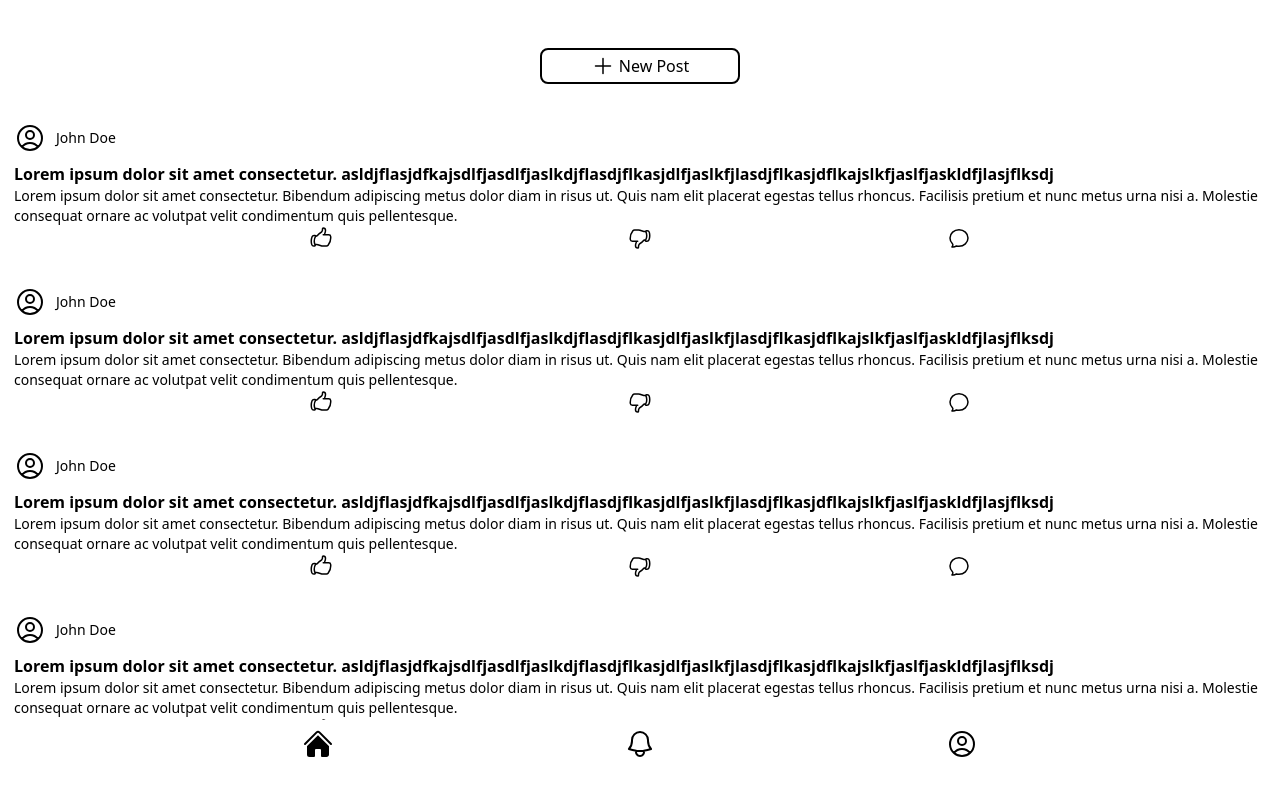
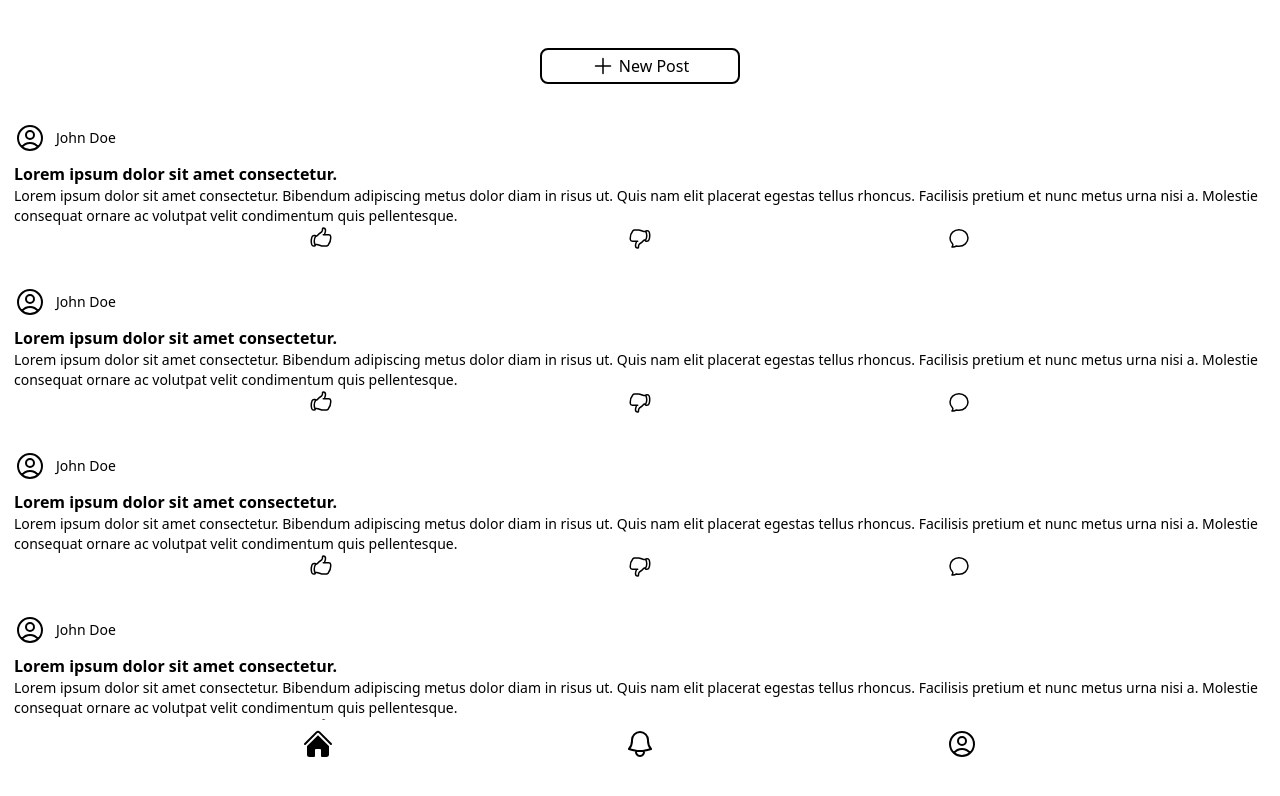
Before and after one commit to NYCU-SDC/eng-training-social-frontend, a React (Vite) app: page / in a window 1280 px wide. Shown: the top 796 px of the page. Built offline with nearby package versions, Linux system fonts and the light colour scheme.

Commit message:
remove testing long title

```diff
--- a/src/components/PostCard.tsx
+++ b/src/components/PostCard.tsx
@@ -18,7 +18,6 @@ export default function PostCard({
       </div>
       <h1 className="text-base font-semibold wrap-break-word">
         Lorem ipsum dolor sit amet consectetur.
-        asldjflasjdfkajsdlfjasdlfjaslkdjflasdjflkasjdlfjaslkfjlasdjflkasjdflkajslkfjaslfjaskldfjlasjflksdj
       </h1>
       {/**/}
       <p className="text-sm wrap-break-word">
```
